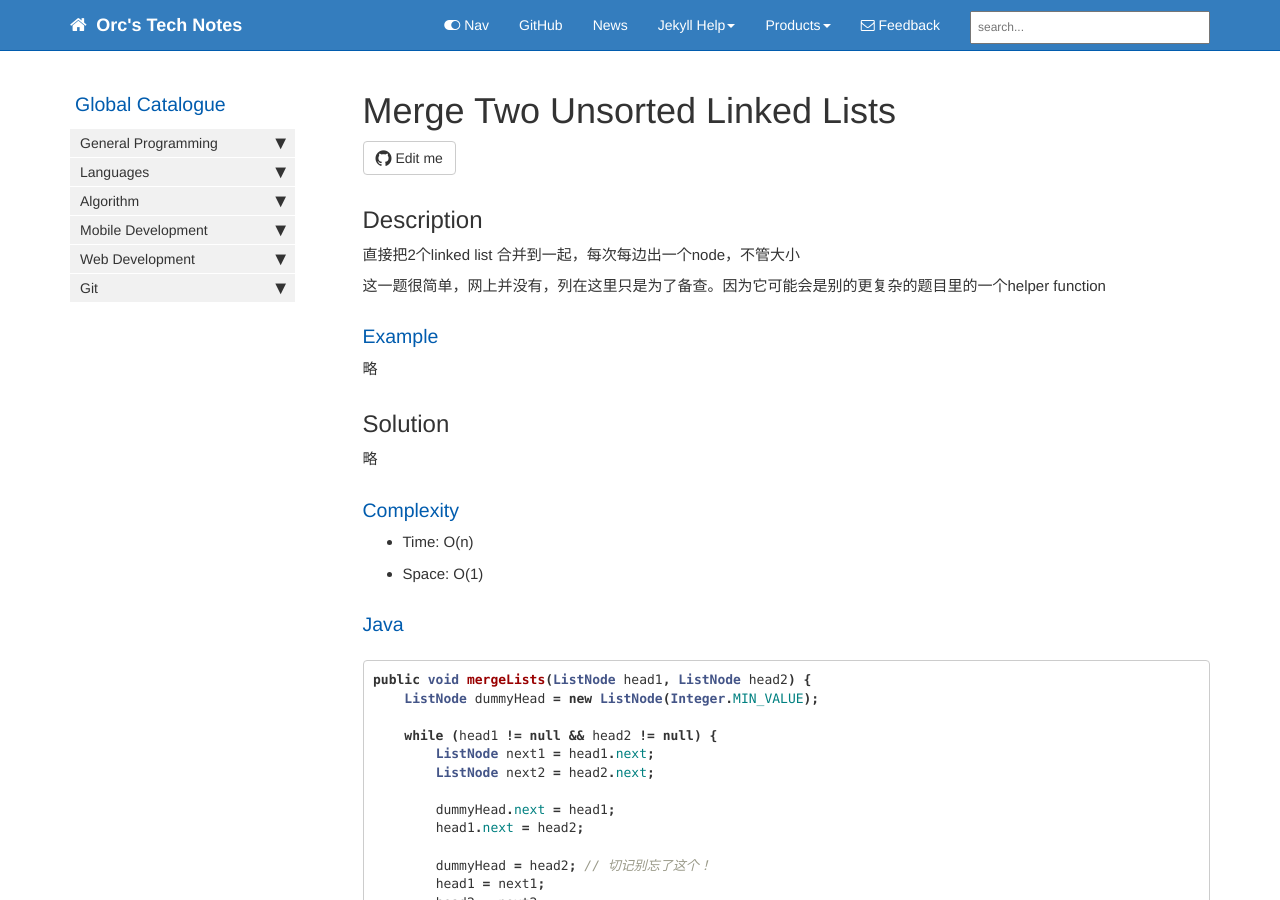
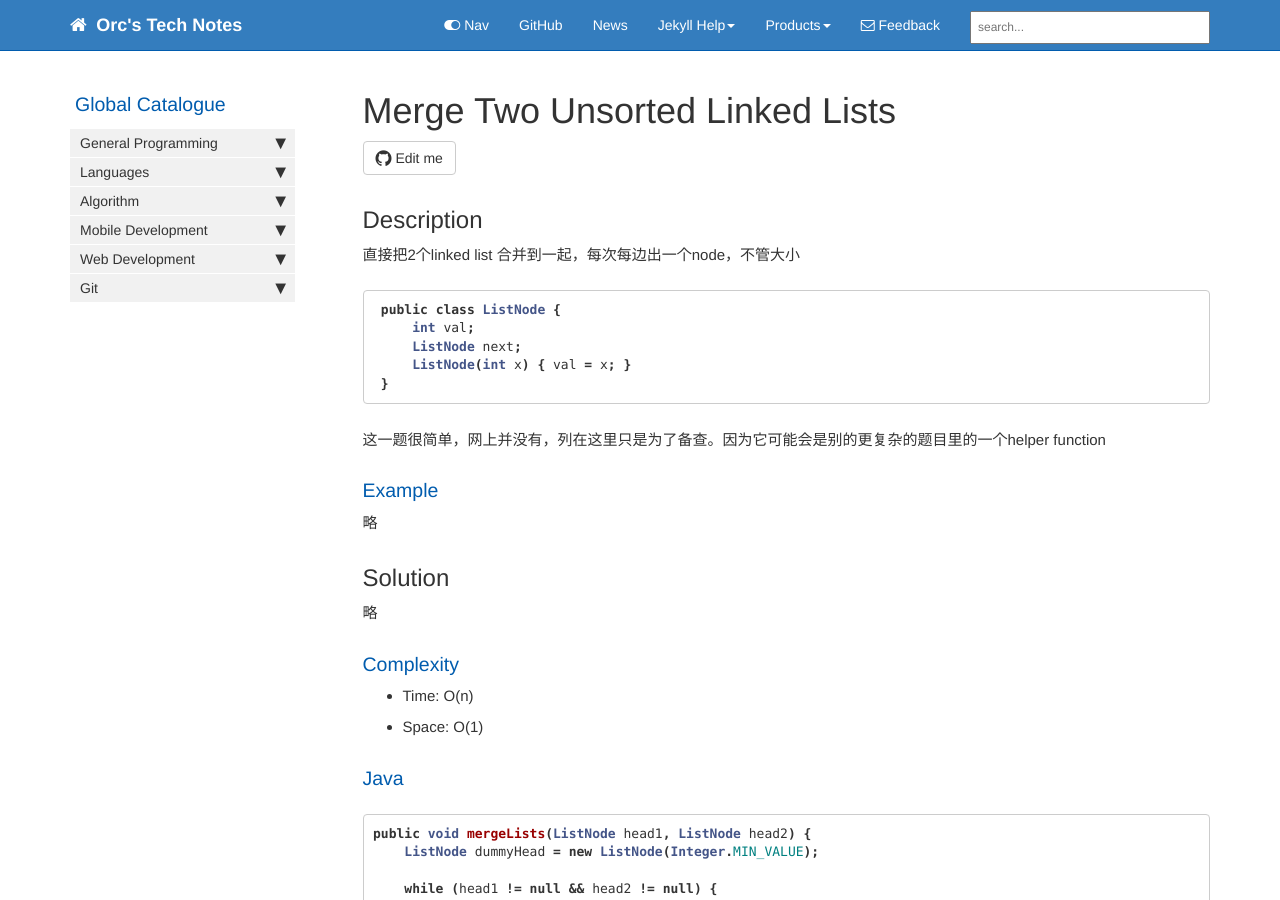
Before and after one commit to HungryOrc/hungryorc.github.io, a Jekyll site: the page built from pages/algorithm/algorithm_merge_two_unsorted_linked_lists.md, in a window 1280 px wide and 900 px high. Built offline with Jekyll 4.4.1, drawn with Linux system fonts in a browser that asks for light colours; nearby versions of some CDN libraries; comment, search, counter and statistics services are not loaded.

Commit message:
Update algorithm_merge_two_unsorted_linked_lists.md

````diff
--- a/pages/algorithm/algorithm_merge_two_unsorted_linked_lists.md
+++ b/pages/algorithm/algorithm_merge_two_unsorted_linked_lists.md
@@ -11,6 +11,13 @@ toc: false
 
 ## Description
 直接把2个linked list 合并到一起，每次每边出一个node，不管大小
+```java
+ public class ListNode {
+     int val;
+     ListNode next;
+     ListNode(int x) { val = x; }
+ }
+```
 
 这一题很简单，网上并没有，列在这里只是为了备查。因为它可能会是别的更复杂的题目里的一个helper function
 
````
